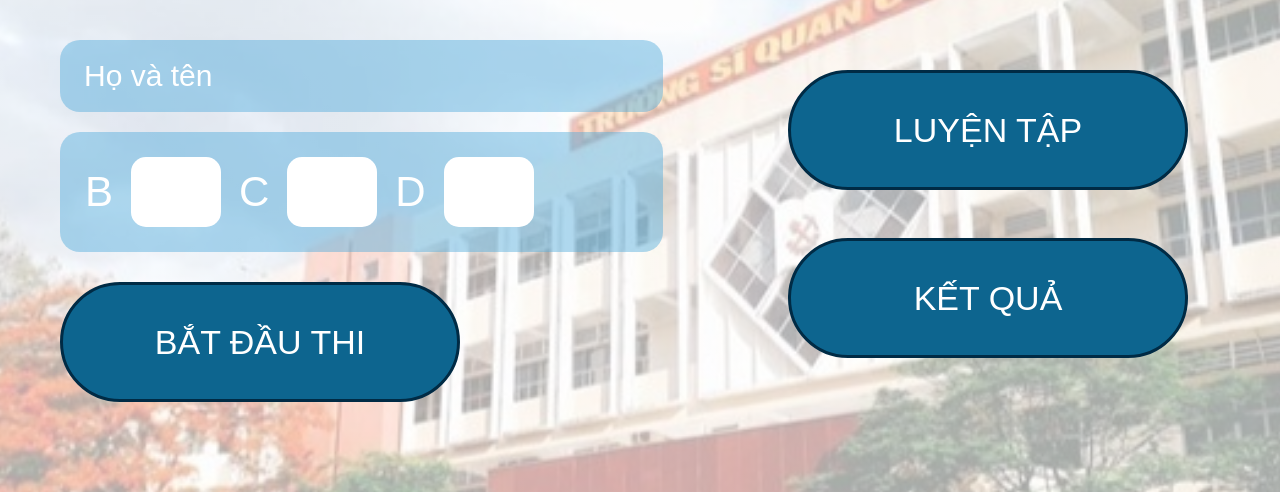
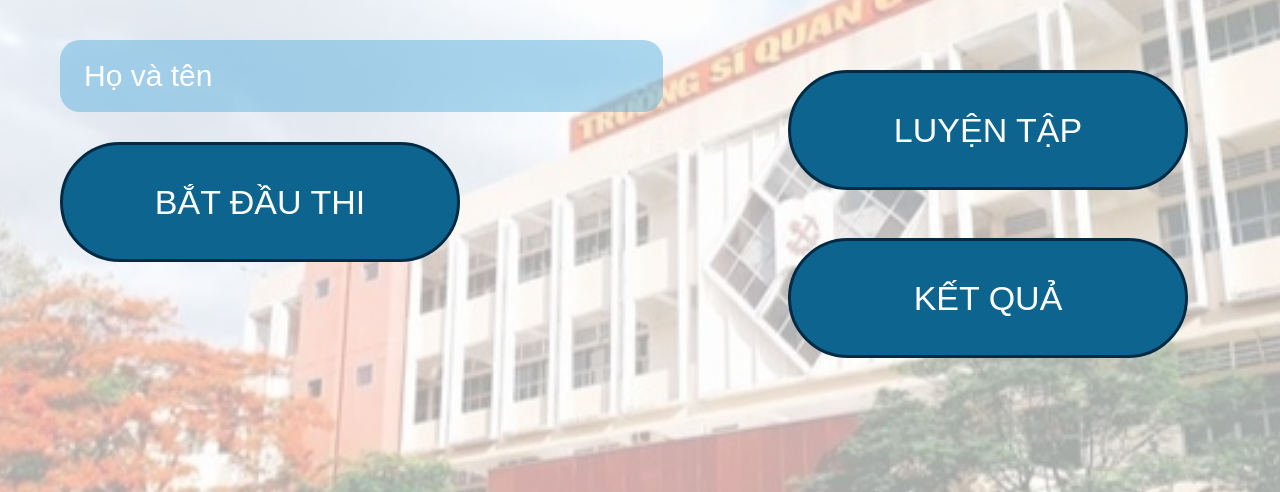
Before and after one commit to HuyHoang-desine/173-cau-THADS, a Flask app: page / in a window 1280 px wide. Shown: the part 214-706 px from the top of the page. Run offline with Flask 3, Linux system fonts and the light colour scheme; data comes from the database, SQL or seed files in the repository.

Commit message:
Update index.html

```diff
--- a/Quizweb/templates/index.html
+++ b/Quizweb/templates/index.html
@@ -32,36 +32,6 @@ href="{{ url_for('static', filename='style.css') }}">
                 name="name"
                 placeholder="Họ và tên"
                 required>
-
-            <div class="unit-wrapper">
-                <div class="unit-box">
-
-                    <span>B</span>
-                    <input
-                        type="number"
-                        min="0"
-                        name="unit_b"
-                        required
-                        class="unit-input">
-
-                    <span>C</span>
-                    <input
-                        type="number"
-                        min="0"
-                        name="unit_c"
-                        required
-                        class="unit-input">
-
-                    <span>D</span>
-                    <input
-                        type="number"
-                        min="0"
-                        name="unit_d"
-                        required
-                        class="unit-input">
-
-                </div>
-            </div>
 
             <button type="submit" class="menu-btn">
                 BẮT ĐẦU THI
```
